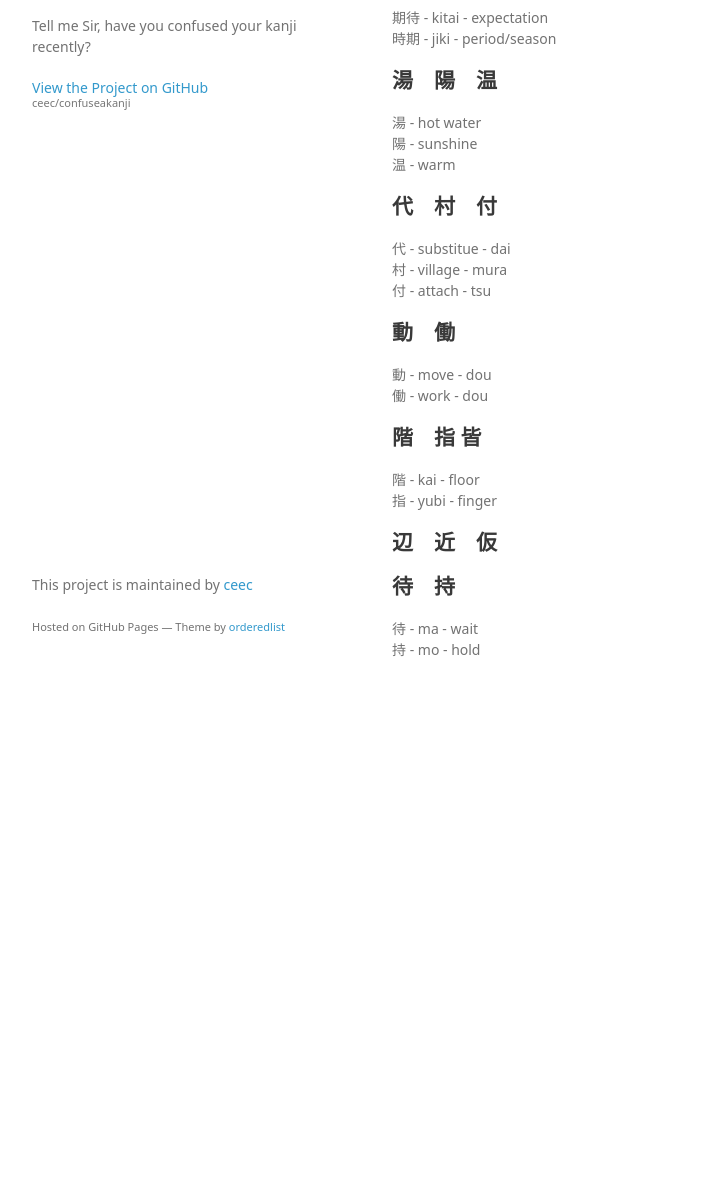
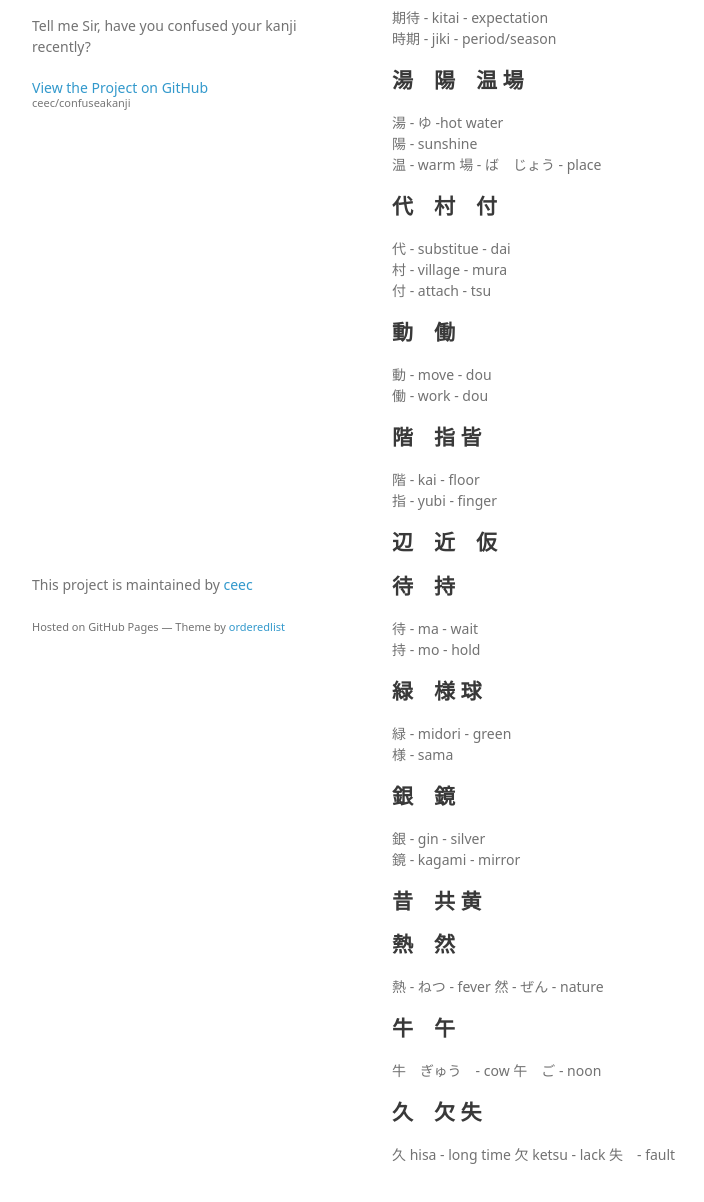
Before and after one commit to ceec/confuseakanji, a plain HTML site: page index.html in a window 1280 px wide. Shown: the part 94-1296 px from the top of the page, without its empty margins (178-882 px from the left). Before the commit the page ends 824 px from the top, so only its background shows below. Drawn offline with Linux system fonts and the light colour scheme; a web font is replaced by a local one.

Commit message:
Add kanji

```diff
--- a/index.html
+++ b/index.html
@@ -26,11 +26,12 @@
             期待 - kitai - expectation<br>
             時期 - jiki - period/season
           </p>
-          <h2>湯　陽　温</h2>
+          <h2>湯　陽　温 場</h2>
           <p>
-            湯 - hot water<br>
+            湯 - ゆ -hot water<br>
             陽 - sunshine<br>
             温 - warm
+            場 - ば　じょう - place
           </p>
           <h2>代　村　付</h2>
           <p>
@@ -55,8 +56,34 @@
             待 - ma - wait<br>
             持 - mo - hold
           </p>
-
-
+          <h2>緑　様 球</h2>
+            緑 - midori - green<br>
+            様 - sama
+          <p></p>
+          <h2>銀　鏡</h2>
+          <p>
+            銀 - gin - silver<br>
+            鏡 - kagami - mirror
+          </p>
+          <h2>昔　共 黄　</h2>
+          <p>
+          </p>
+          <h2>熱　然</h2>
+          <p>
+          熱 - ねつ - fever
+          然 - ぜん - nature
+          </p>
+          <h2>牛　午</h2>
+          <p>
+            牛　ぎゅう　- cow
+            午　ご - noon
+          </p>
+          <h2>久　欠 失</h2>
+          <p>
+           久 hisa - long time
+           欠 ketsu - lack
+           失　- fault
+          </p>
 
       </section>
       <footer>
```
